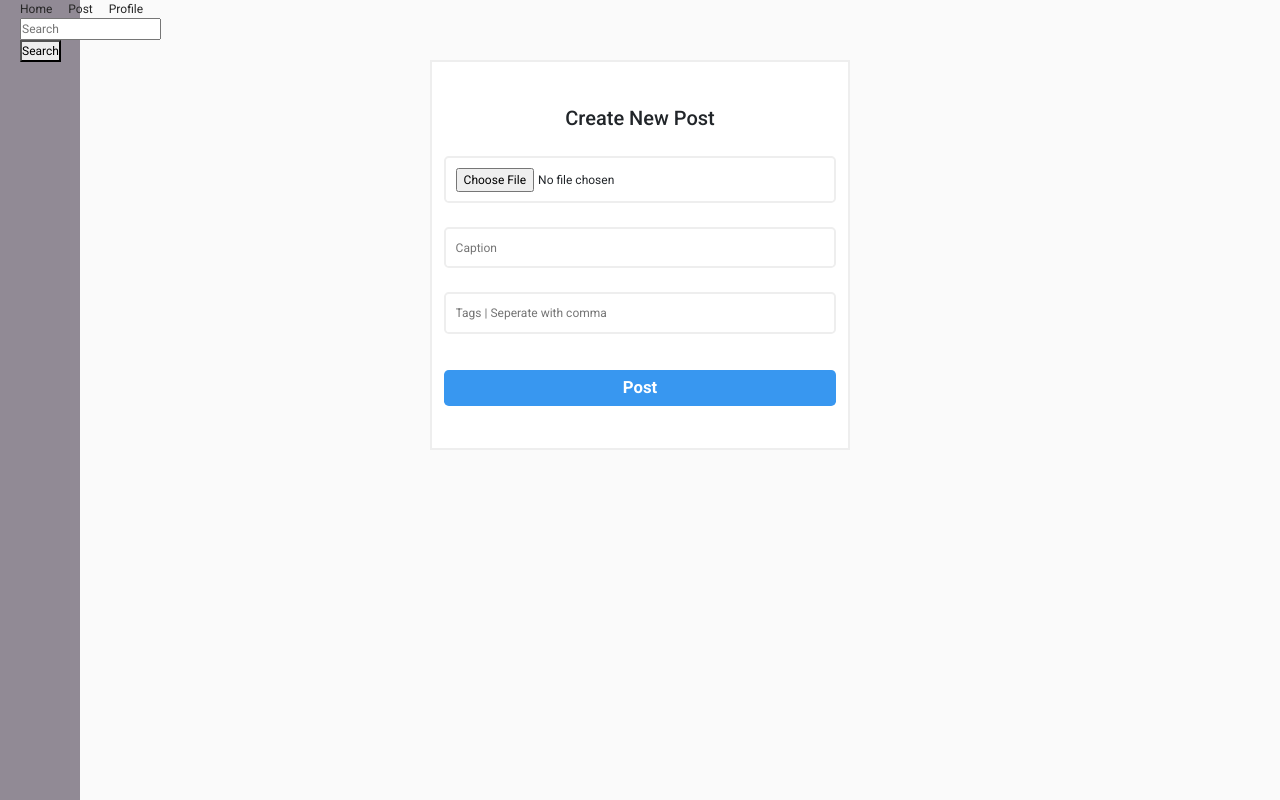
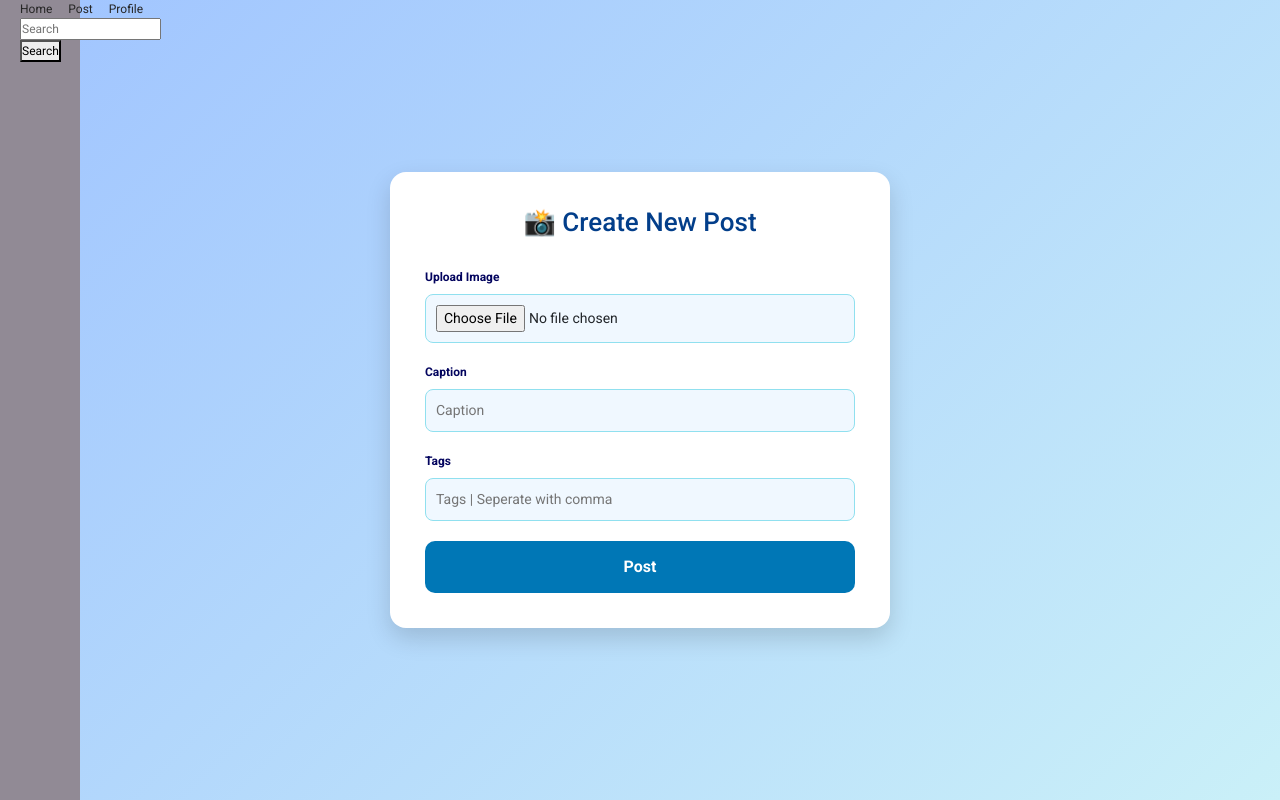
Before and after one commit to fakhru555/Socialoom, a Django app: page /newpost in a window 1280 px wide. Run offline with Django 4.2, Linux system fonts and the light colour scheme; the visitor is signed in with stand-in values (Sample User, id 1); data comes from the database, SQL or seed files in the repository; some libraries are stand-ins or nearby versions.

Commit message:
updated newpost page

```diff
--- a/templates/newpost.html
+++ b/templates/newpost.html
@@ -1,48 +1,117 @@
 {% extends 'base.html' %}
 {% load static %}
 {% load crispy_forms_tags %}
+
 {% block content %}
-<br><br>
-<!DOCTYPE html>
-<html lang="en">
+<link rel="stylesheet" href="{% static 'assets2/style.css' %}">
+<div class="post-form-wrapper">
+  <div class="form-card">
+    <h2 class="form-title">📸 Create New Post</h2>
+    <form method="POST" enctype="multipart/form-data" class="post-form">
+      {% csrf_token %}
 
-<head>
-  <meta charset="UTF-8">
-  <meta name="viewport" content="width=device-width, initial-scale=1.0">
-  <meta http-equiv="X-UA-Compatible" content="ie=edge">
-  <script src="https://kit.fontawesome.com/fc1e235b2e.js"></script>
-  <link rel="stylesheet" href="{% static 'assets2/style.css' %}">
-  <title>Login Form</title>
-</head>
+      <div class="form-group">
+        <label for="{{ form.picture.id_for_label }}">Upload Image</label>
+        {{ form.picture }}
+        {% if form.picture.errors %}
+          <div class="error">{{ form.picture.errors }}</div>
+        {% endif %}
+      </div>
 
-<body>
+      <div class="form-group">
+        <label for="{{ form.caption.id_for_label }}">Caption</label>
+        {{ form.caption }}
+        {% if form.caption.errors %}
+          <div class="error">{{ form.caption.errors }}</div>
+        {% endif %}
+      </div>
 
-  <div id="wrapper">
-    <div class="container">
-      <div class="phone-app-ddemo"></div>
-      <div class="form-data">
-        <form action="" method="POST" enctype="multipart/form-data">
-			{% csrf_token %}
-          <div class="logo">
-            <h3 style="padding: 20px; font-size: 20px;">Create New Post</h3>
-          </div>
+      <div class="form-group">
+        <label for="{{ form.tags.id_for_label }}">Tags</label>
+        {{ form.tags }}
+        {% if form.tags.errors %}
+          <div class="error">{{ form.tags.errors }}</div>
+        {% endif %}
+      </div>
 
-          {{form.picture}} <br>
-          {{form.caption}} <br>
-          {{form.tags}} <br>
-          <button class="form-btn" type="submit">Post</button>
+      <button type="submit" class="submit-btn">Post</button>
+    </form>
+  </div>
+</div>
 
+<style>
+  body {
+    background: linear-gradient(135deg, #a0c4ff, #caf0f8);
+    font-family: 'Segoe UI', Tahoma, Geneva, Verdana, sans-serif;
+  }
 
-        </form>
+  .post-form-wrapper {
+    display: flex;
+    justify-content: center;
+    align-items: center;
+    padding: 50px 20px;
+    min-height: 100vh;
+  }
 
-      </div>
-    </div>
+  .form-card {
+    background: #ffffff;
+    border-radius: 16px;
+    padding: 35px;
+    width: 100%;
+    max-width: 500px;
+    box-shadow: 0 10px 25px rgba(0, 0, 0, 0.15);
+  }
 
+  .form-title {
+    text-align: center;
+    margin-bottom: 30px;
+    font-size: 26px;
+    color: #023e8a;
+  }
 
+  .form-group {
+    margin-bottom: 20px;
+  }
 
-  </div>
+  .form-group label {
+    display: block;
+    margin-bottom: 8px;
+    font-weight: 600;
+    color: #03045e;
+  }
 
-</body>
+  .form-group input,
+  .form-group textarea,
+  .form-group select {
+    width: 100%;
+    padding: 10px;
+    border-radius: 8px;
+    border: 1px solid #90e0ef;
+    font-size: 14px;
+    background: #f0f8ff;
+  }
 
-</html>
-{% endblock content %}
+  .submit-btn {
+    width: 100%;
+    padding: 14px;
+    background-color: #0077b6;
+    color: white;
+    font-size: 16px;
+    font-weight: bold;
+    border: none;
+    border-radius: 10px;
+    cursor: pointer;
+    transition: background 0.3s ease;
+  }
+
+  .submit-btn:hover {
+    background-color: #023e8a;
+  }
+
+  .error {
+    color: #d00000;
+    font-size: 13px;
+    margin-top: 5px;
+  }
+</style>
+{% endblock %}
```
Also changed, not shown: media/profile_pciture/.trashed-1743357854-PXL_20250225_172436264.jpg (added), media/user_1/.trashed-1745156175-PXL_20250321_132305805.PORTRAIT.jpg (added), media/user_1/4-future-travel-scenarios-post-covid19.webp (added).
